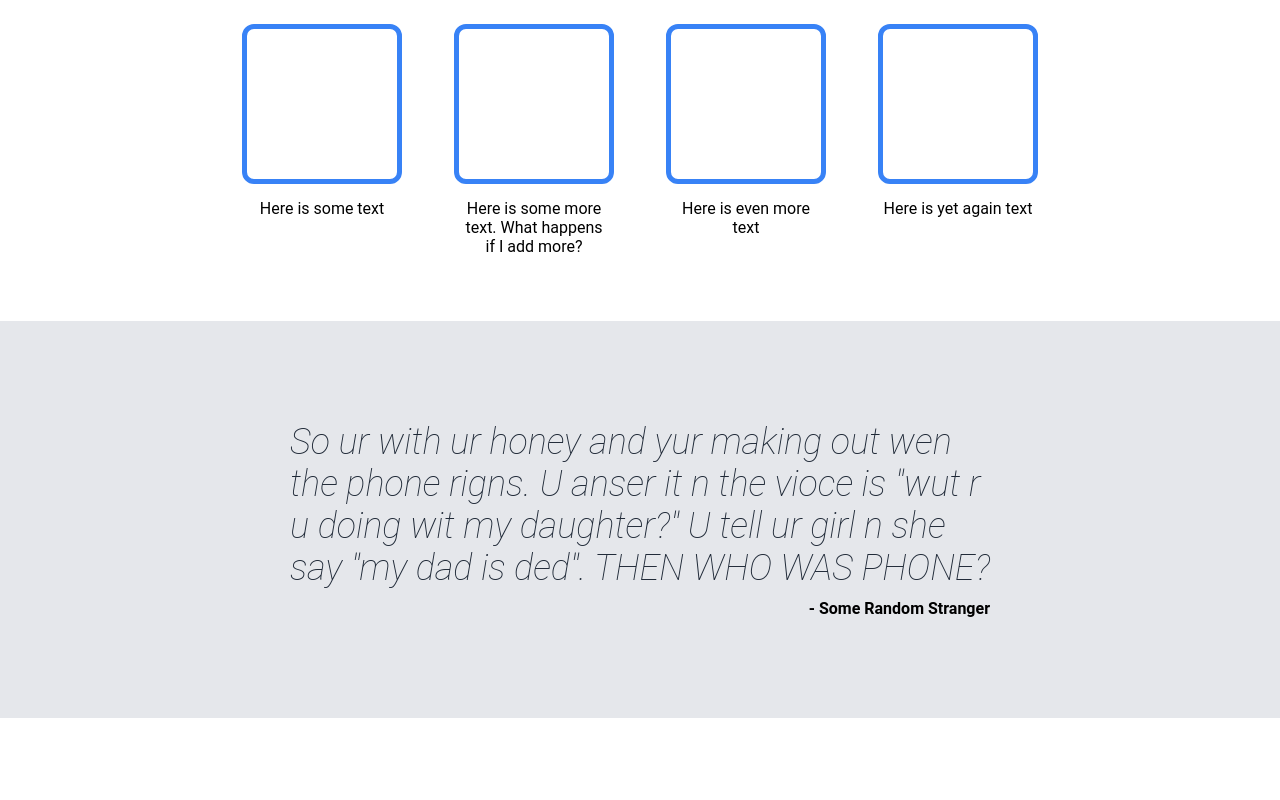
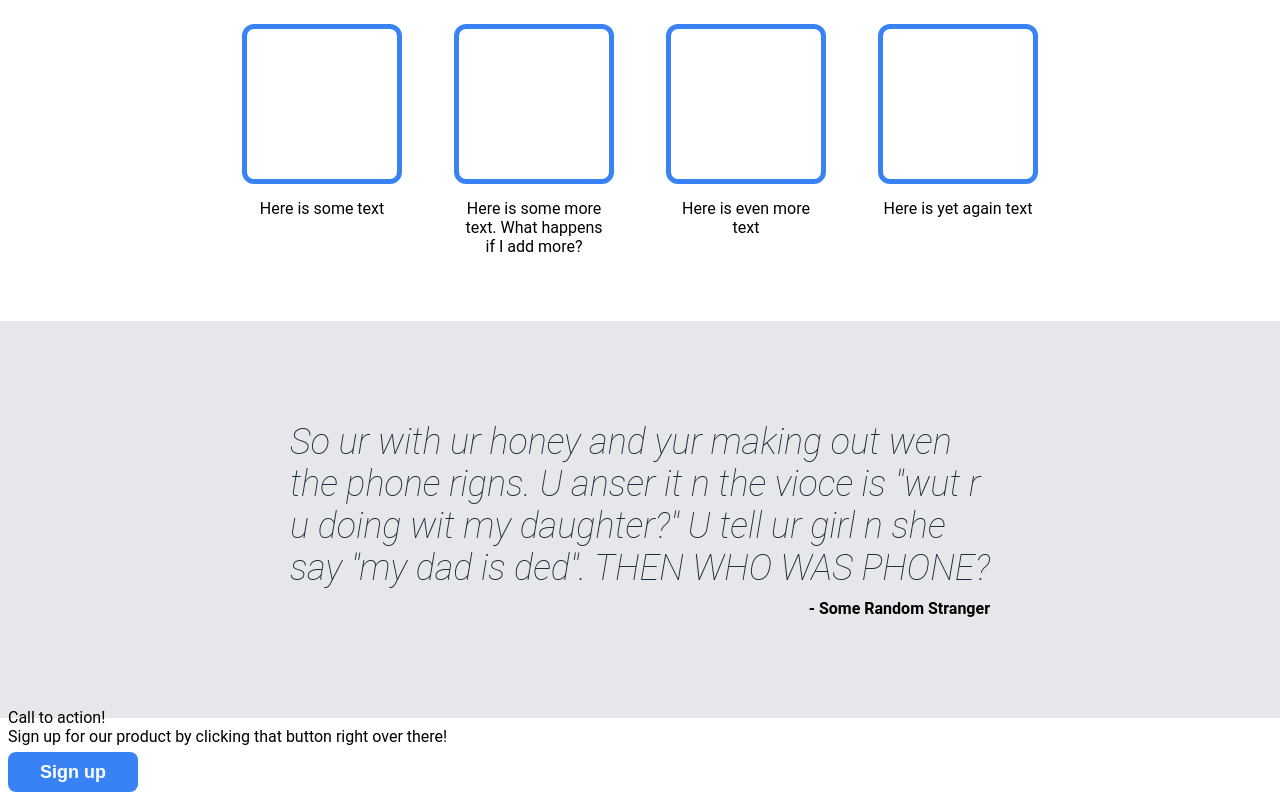
Before and after one commit to joshpowjenks/odin-landing-page, a plain HTML site: page index.html in a window 1280 px wide. Shown: the part 566-1366 px from the top of the page. Before the commit the page ends 1284 px from the top, so only its background shows below. Drawn offline with Linux system fonts and the light colour scheme; a web font is replaced by a local one.

Commit message:
Added call to action section

```diff
--- a/index.html
+++ b/index.html
@@ -56,5 +56,12 @@
         </div>
     </div>
 
+    <div class="call-to-action">
+        <div class="cta-text">
+            <div class="cta-heading">Call to action!</div>
+            <div class="cta-subheading">Sign up for our product by clicking that button right over there!</div>
+        </div>
+        <button id="button2">Sign up</button>
+    </div>
 </body>
 </html>
```
